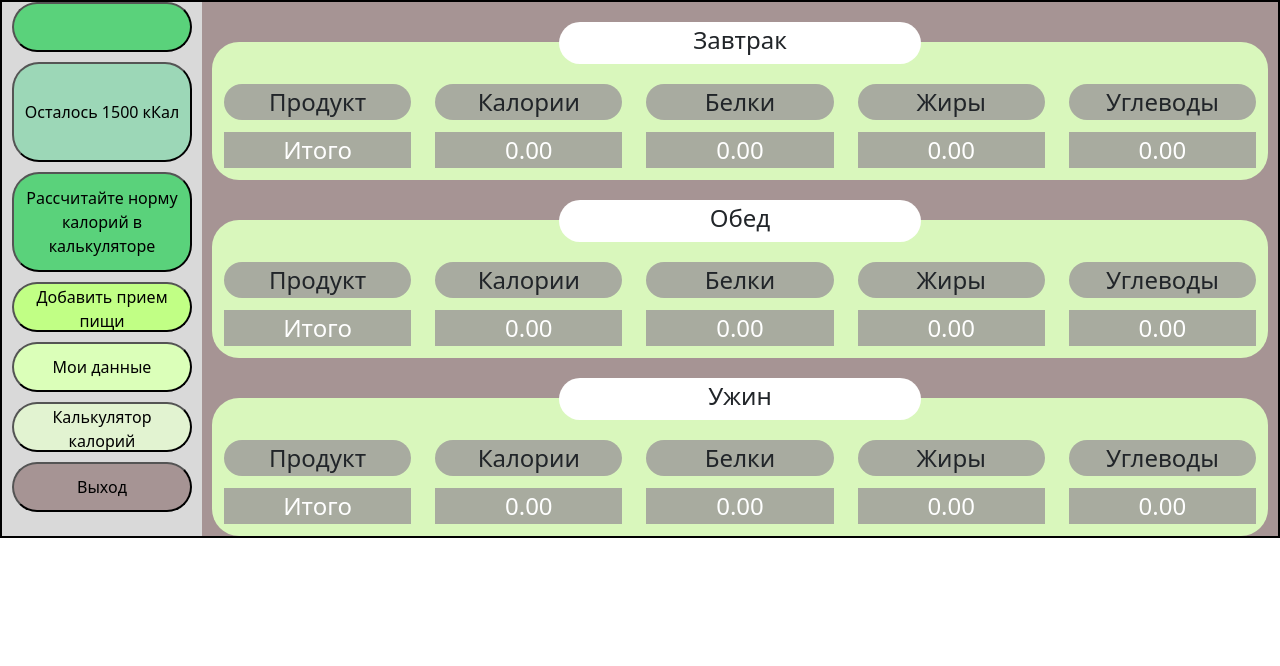
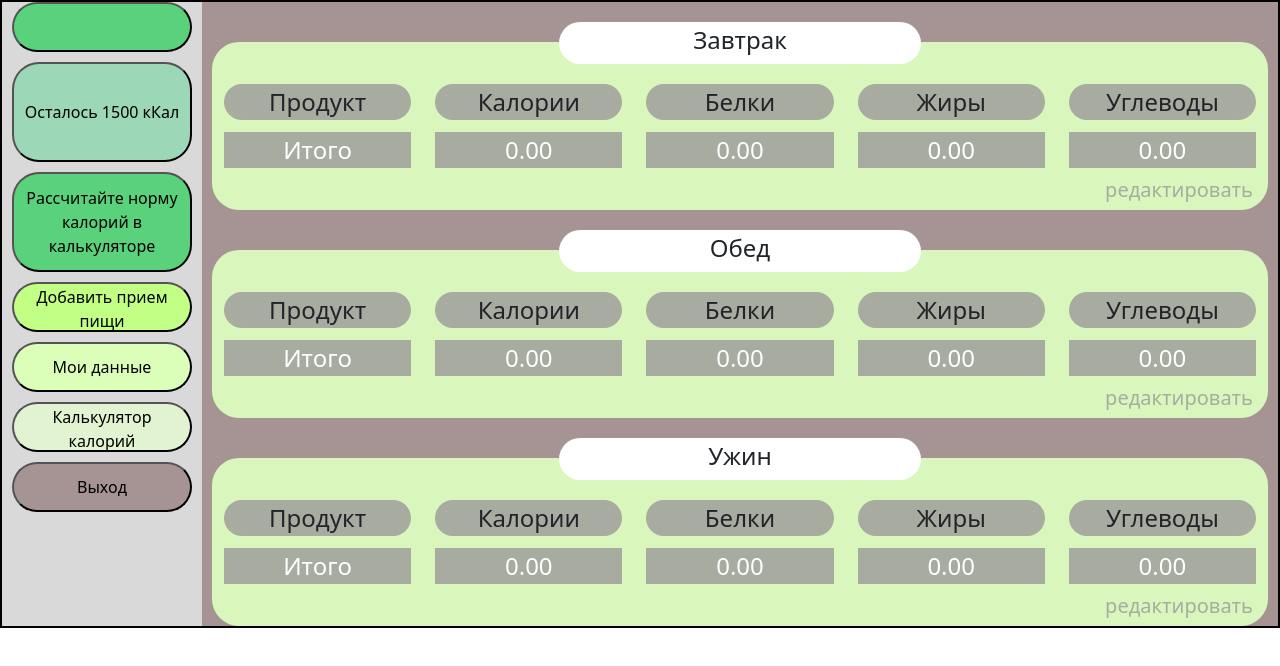
Before and after one commit to Helga222/caloriesto-app, a React (Create React App) app: page /accounts/id in a window 1280 px wide. Shown: the top 666 px of the page. Built offline with nearby package versions, Linux system fonts and the light colour scheme; no server answers.

Commit message:
editing commit

```diff
--- a/src/App.tsx
+++ b/src/App.tsx
@@ -32,6 +32,7 @@ import {
   updateDoc,
 } from "firebase/firestore";
 import { Meal, Product, mealConverter, productArr, userConverter } from "./meals";
+import { AddMeal } from "./components/AddMeal/AddMeal";
 
 function App() {
   const [user, setUser] = useState({
@@ -49,6 +50,7 @@ function App() {
   const auth = getAuth(app);
   const db = collection(database, "users");
   const currentDate = Date.now().toString();
+  const [editedMeal,setEditedMeal] = useState<Meal>();
   const [mealDayList, setMealDayList] = useState<Meal[]>([
     {
       type: "Завтрак",
@@ -72,6 +74,11 @@ function App() {
 
   const navigate = useNavigate();
 
+  const handleEditMeal = (index:number)=>{
+    setEditedMeal(mealDayList[index]);
+   navigate(`/addmeal/${user.id}/${index}`)
+  }
+
   const handleInputs = (event: any) => {
     let inputs = { [event.target.name]: event.target.value };
     setUser({ ...user, ...inputs });
@@ -87,6 +94,7 @@ function App() {
         // User not logged in or has just logged out.
       }
     });
+
   }, []);
 
   const addMealToDayList = (meal: Meal) => {
@@ -226,12 +234,17 @@ function App() {
               meals={mealDayList}
               name={user.name}
               calorieGoal={user.calorieGoal}
+              onEditMeal = {handleEditMeal}
             />
           }
         />
         <Route
           path="/addmeal/:id"
           element={<AddMealPage onHandleClick={addMealToDayList} />}
+        />
+          <Route
+          path="/addmeal/:id/:mealId"
+          element={<AddMeal meal={editedMeal} onHandleClick={addMealToDayList} />}
         />
         <Route
           path="/"
--- a/src/components/AddMeal/AddMeal.tsx
+++ b/src/components/AddMeal/AddMeal.tsx
@@ -4,42 +4,38 @@ import { Meal, Product, breakfast } from "../../meals";
 import { database } from "../../firebaseConfig";
 import { collection, getDocs, query, where } from "firebase/firestore";
 import Dropdown from "react-bootstrap/Dropdown";
-import { useState,useEffect } from "react";
+import { useState, useEffect } from "react";
 import { useNavigate, useParams } from "react-router-dom";
 
-
-
-export const AddMeal = (props:any) => {
-  const {id} = useParams();
+export const AddMeal = (props: any) => {
+  const { id } = useParams();
   const navigate = useNavigate();
   const [productsSearch, setProductsSearch] = useState<any>([]);
-  const [products,setProducts] = useState<Product[]>([]);
 
-  const [selectedProduct,setSelectedProd] = useState<Product>()
+  const [selectedProduct, setSelectedProd] = useState<Product>();
 
   const [meal, setMeal] = useState<Meal>({
-    type:'Завтрак',
-    date:'',
-    products:[],
-    userId:id || ''
+    type: props?.meal?.type || "Завтрак",
+    date: props?.meal?.date || "",
+    products: props?.meal?.products || [],
+    userId: id || "",
   });
 
-
-
-  const list = productsSearch.map((item: any,index:number) => <option value={index}>{item.name}</option>);
+  const list = productsSearch.map((item: any, index: number) => (
+    <option value={index}>{item.name}</option>
+  ));
 
   const handleInput = (event: any) => {
     getProducts();
-    if (productsSearch && productsSearch.length>0){
+    if (productsSearch && productsSearch.length > 0) {
       const index = event.target.value;
-      setSelectedProd(productsSearch[index])
+      setSelectedProd(productsSearch[index]);
     }
-
   };
 
-  useEffect(()=>{
+  useEffect(() => {
     getProducts();
-  },[])
+  }, []);
 
   const getProducts = async () => {
     const productsRef = collection(database, "products");
@@ -52,68 +48,76 @@ export const AddMeal = (props:any) => {
     //await setSelectedProd(productsSearch[0])
   };
 
+  const handleAddMeal = () => {
+    props.onHandleClick(meal);
+    navigate(`/accounts/${id}`);
+  };
 
+  const handleDeleteProduct = (index: number) => {
+    const newProducts = meal.products.filter(
+      (item) => item !== meal.products[index]
+    );
+    setMeal({ ...meal, ...{ products: newProducts } });
+  };
 
-  const handleAddMeal = ()=>{
-    const newMeal =   {...meal,...{products:products}};
-   setMeal(newMeal);
-  props.onHandleClick(newMeal);
-
-  navigate(`/accounts/${id}`);
-
-  }
-
-  const handleDeleteProduct = (index:number)=>{
-      setProducts(products.filter(item => item !== products[index]));
-  }
-
-  const handleSubmit = ()=>{
-    if (selectedProduct){
-      setProducts([...products,selectedProduct])
-      console.log('products'+products);
+  const handleSubmit = () => {
+    if (selectedProduct) {
+      setMeal({
+        ...meal,
+        ...{ products: [...meal.products, selectedProduct] },
+      });
     }
-   /* setMeal(...meal,{date:Date.now.toString(),
-      products:[],
-      userId:'id'
-    })*/
-  }
+  };
 
   return (
     <div className={styles.meal__form}>
       <div className={styles.meal__board}>
         Тип приема пищи:
-        <select onChange={(event:any)=>setMeal({...meal,...{type:event.target.value}})}>
+        <select
+          onChange={(event: any) =>
+            setMeal({ ...meal, ...{ type: event.target.value } })
+          }
+        >
           <option>Завтрак</option>
           <option>Обед</option>
           <option>Ужин</option>
         </select>
       </div>
       <div className={`${styles.meal__board} ${styles.flex__column}`}>
-       {/* <input
+        {/* <input
           type="search"
           list="productName"
           className={styles.meal__input__product}
           placeholder="Введите название продукта"
           onChange={handleInput}
   />*/}
-        <select className={styles.meal__input__product} placeholder="Выберите из списка" onChange={handleInput} id="productName">
+        <select
+          className={styles.meal__input__product}
+          placeholder="Выберите из списка"
+          onChange={handleInput}
+          id="productName"
+        >
           {list}
         </select>
         <div className={styles.flex__row}>
-          <button className={styles.meal__button} onClick={handleSubmit}>Добавить</button>
+          <button className={styles.meal__button} onClick={handleSubmit}>
+            Добавить
+          </button>
         </div>
       </div>
       <div className={styles.meal__table}>
         <MealTable
-          products={products}
-          deletable={products.length}
+          products={meal.products}
+          deletable={meal.products.length}
           type={meal.type}
-          onDeleteClick = {handleDeleteProduct}
+          onDeleteClick={handleDeleteProduct}
         ></MealTable>
       </div>
       <div className={styles.flex__row}>
-          <button className={styles.meal__button} onClick={handleAddMeal}>Сохранить</button>
-        </div>
+        <button className={styles.meal__button} onClick={handleAddMeal}>
+          Сохранить
+        </button>
+      </div>
     </div>
   );
 };
--- a/src/components/MealTable/MealTable.module.css
+++ b/src/components/MealTable/MealTable.module.css
@@ -21,6 +21,21 @@
   display: block;
   margin: 0 auto;
   text-align: center;
+}
+
+.foodList__ref{
+  position: relative;
+  top: -5px;
+  left: 0px;
+  font-size: 20px;
+  text-align: end;
+  display: block;
+  margin: 0 15px;
+  color: #A8AB9F;;
+}
+.foodList__ref:hover{
+  cursor: pointer;
+  color: blue;
 }
 
 .foodList__item__grid {
--- a/src/components/MealTable/MealTable.tsx
+++ b/src/components/MealTable/MealTable.tsx
@@ -5,12 +5,11 @@ import { Meal } from "../../meals";
 import { type } from "os";
 
 
-export const MealTable = (props: { products: Product[], type:string, deletable:number, onDeleteClick?: any }) => {
+export const MealTable = (props: { products: Product[], type:string, deletable:number, onDeleteClick?: any,onEditMeal?: any, index?:number}) => {
 
-const handleClick =(event:any)=>{
-  props.onDeleteClick(event.target.value);
-}
-
+  const onEditMeal = (event:any)=>{
+    props.onEditMeal(event.target.value);
+  }
   let finalCalories:number = 0;
   let finalPropteins:number = 0;
   let finalFats:number = 0;
@@ -53,6 +52,7 @@ const handleClick =(event:any)=>{
           {props.deletable ? <div className={`${styles.foodList__item__result} ${styles.hidden}`}></div> : ''}
         </div>
       </div>
+          { props.onEditMeal ? <data className={styles.foodList__ref} value={props.index} onClick={onEditMeal}>редактировать</data> : ''}
     </div>
   );
 };
--- a/src/pages/AddMealPage.tsx
+++ b/src/pages/AddMealPage.tsx
@@ -3,6 +3,6 @@ import { Meal } from "../meals"
 
 export const AddMealPage = (props:any) =>{
   return(
-    <AddMeal onHandleClick={props.onHandleClick}></AddMeal>
+    <AddMeal meal={props.meal} onHandleClick={props.onHandleClick}></AddMeal>
   )
 }
--- a/src/pages/MainPage.tsx
+++ b/src/pages/MainPage.tsx
@@ -14,7 +14,7 @@ import { MealTable } from "../components/MealTable/MealTable";
 // Firestore data converter
 
 
-export const MainPage = (props: { meals: Meal[], name:string, calorieGoal: number }) => {
+export const MainPage = (props: { meals: Meal[], name:string, calorieGoal: number,onEditMeal:any }) => {
   /*const auth = getAuth(app);
   const currentUser = auth.currentUser;
   const [user, loading, error] = useAuthState(auth);*/
@@ -97,9 +97,9 @@ export const MainPage = (props: { meals: Meal[], name:string, calorieGoal: numbe
       </div>
       <div className={styles.foodList}>
        {/* <MealTableListPage meals={props.meals}></MealTableListPage>*/}
-       <MealTable deletable={0} products={props.meals[0].products} type={props.meals[0].type}></MealTable>
-       <MealTable deletable={0} products={props.meals[1].products} type={props.meals[1].type}></MealTable>
-       <MealTable deletable={0} products={props.meals[2].products} type={props.meals[2].type}></MealTable>
+       <MealTable deletable={0} products={props.meals[0].products} index={0} onEditMeal={props.onEditMeal} type={props.meals[0].type}></MealTable>
+       <MealTable deletable={0} products={props.meals[1].products} index={1} onEditMeal={props.onEditMeal} type={props.meals[1].type}></MealTable>
+       <MealTable deletable={0} products={props.meals[2].products} index={2} onEditMeal={props.onEditMeal} type={props.meals[2].type}></MealTable>
       </div>
     </div>
   );
```
